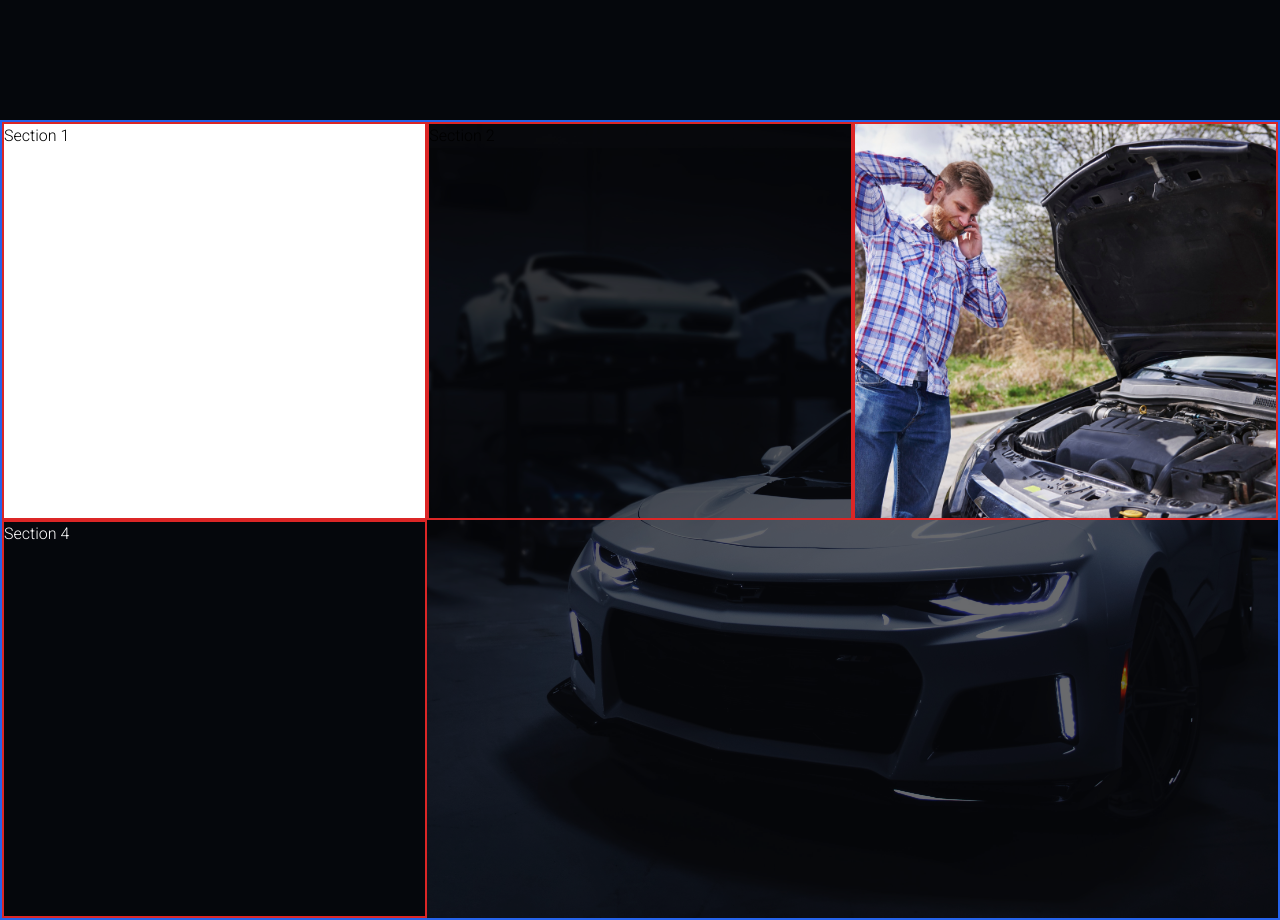
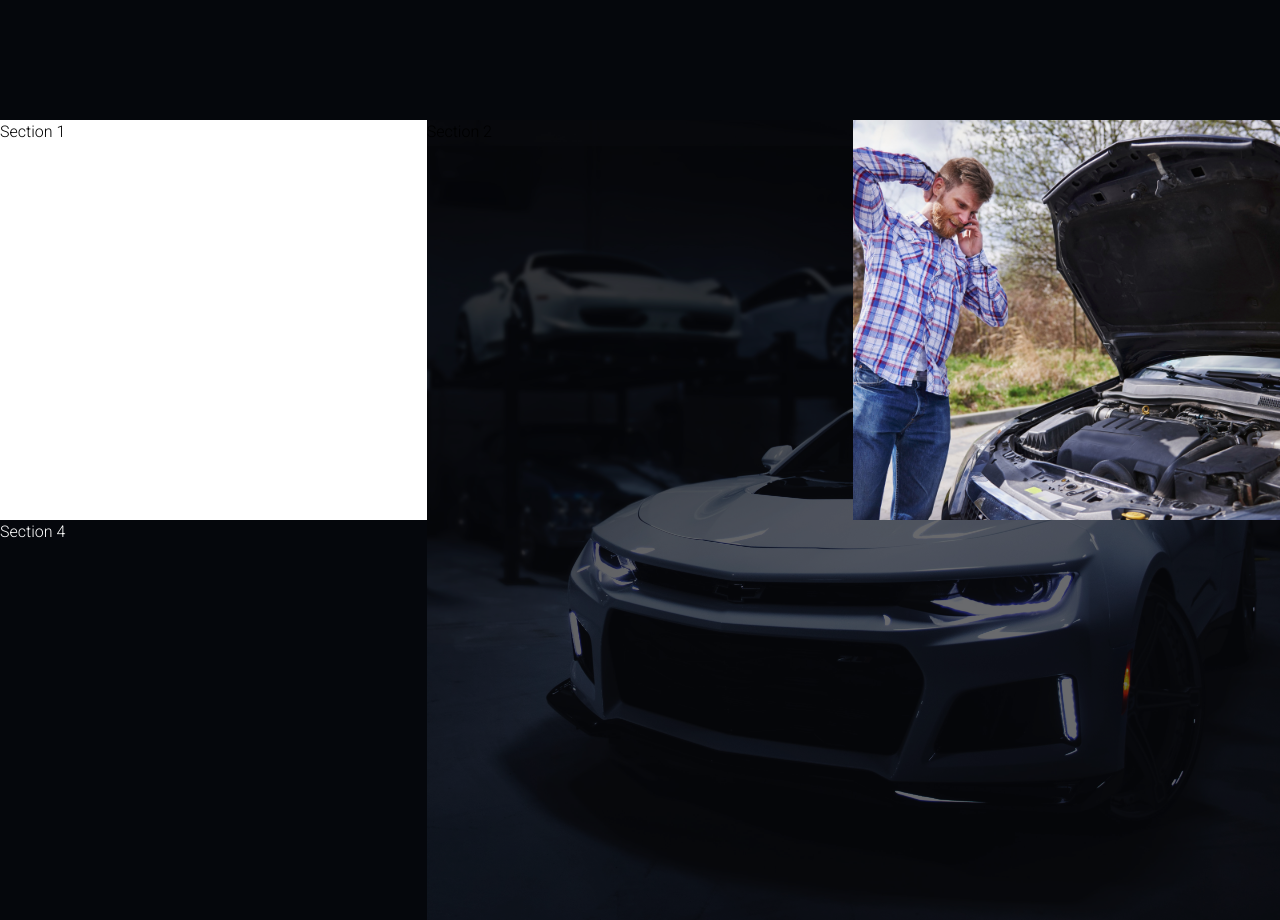
Before and after one commit to mateusfg7/lmj-automotive, a Next.js app: page / in a window 1280 px wide. Shown: the part 1480-2400 px from the top of the page. Built offline with nearby package versions, Linux system fonts and the light colour scheme; what @savvywombat/tailwindcss-grid-areas would draw is missing.

Commit message:
feat: remove border limit test

```diff
--- a/src/components/ServicesSection/index.tsx
+++ b/src/components/ServicesSection/index.tsx
@@ -1,17 +1,15 @@
 import Image from 'next/image'
-import Link from 'next/link'
-import { MainSection } from '../MainSection'
 
 export function ServicesSection() {
   return (
     <div
       id='services'
-      className='lg:h-screen bg-[url("/img/background.jpg")] bg-fixed bg-center bg-no-repeat bg-cover text-black blue-test'
+      className='lg:h-screen bg-[url("/img/background.jpg")] bg-fixed bg-center bg-no-repeat bg-cover text-black'
     >
       <div className='bg-[rgba(5,7,12,0.6)] h-full grid grid-areas-services grid-cols-services grid-rows-services'>
-        <section className='red-test grid-in-sec1 bg-white'>Section 1</section>
-        <section className='red-test grid-in-sec2'>Section 2</section>
-        <section className='red-test grid-in-sec3'>
+        <section className='grid-in-sec1 bg-white'>Section 1</section>
+        <section className='grid-in-sec2'>Section 2</section>
+        <section className='grid-in-sec3'>
           <div className='relative h-full'>
             <Image
               src='/img/man-having-problem-with-his-car.jpg'
@@ -23,7 +21,7 @@ export function ServicesSection() {
             />
           </div>
         </section>
-        <section className='red-test grid-in-sec4 bg-[rgb(5,7,12)] text-white'>
+        <section className='grid-in-sec4 bg-[rgb(5,7,12)] text-white'>
           Section 4
         </section>
       </div>
```
